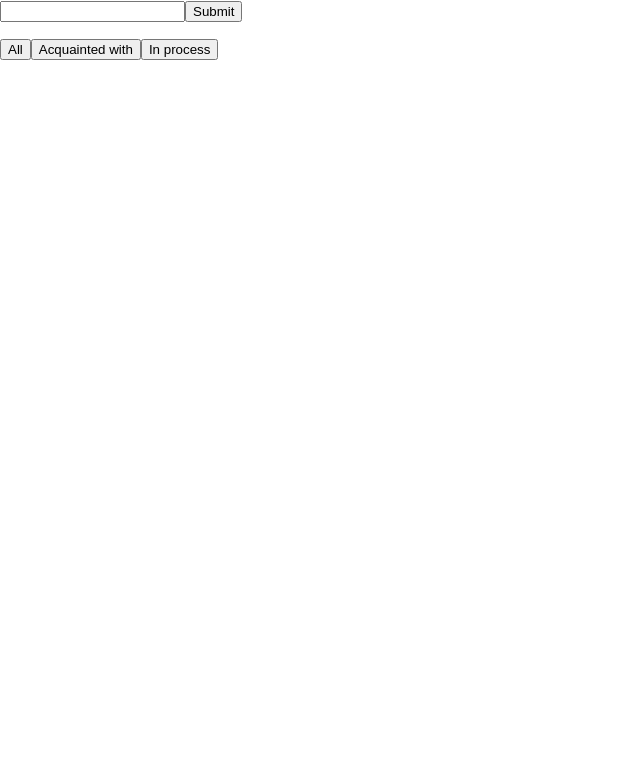
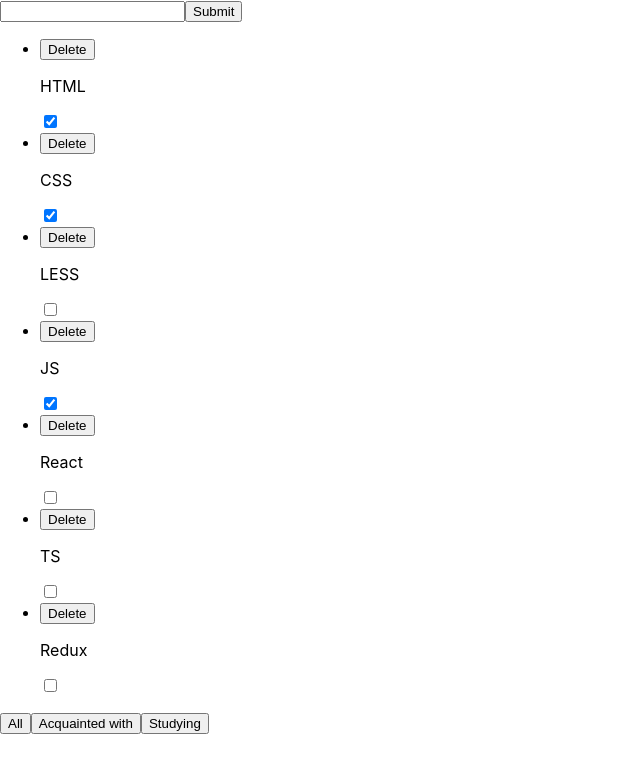
Before and after one commit to oxst45/todo-lists-react-redux, a React (Create React App) app: page / in a window 1280 px wide. Shown: the top 772 px of the page, without its empty margins (0-640 px from the left). Built offline with nearby package versions, Linux system fonts and the light colour scheme.

Commit message:
ToDo list in process

```diff
--- a/src/6-todolist/App6.tsx
+++ b/src/6-todolist/App6.tsx
@@ -18,7 +18,22 @@
 ]
 
 export function App6() {
-    const technologiesList: any = technologiesArray.map((tech) => {
+    let filteredTechnologiesArray: TechnologiesArrayType = technologiesArray;
+    const filterTechnology = (filter: 'All' | 'Acquainted' | 'Studying') => {
+        if (filter === 'All') {
+            filteredTechnologiesArray = technologiesArray;
+        }
+        if (filter === 'Studying') {
+            filteredTechnologiesArray = technologiesArray.filter((tech) => !tech.isDone);
+        }
+        if (filter === 'Acquainted') {
+            filteredTechnologiesArray = technologiesArray.filter((tech) => tech.isDone);
+        }
+
+    }
+
+
+    const technologiesList = filteredTechnologiesArray.map((tech) => {
         return (
             <li>
             <button>Delete</button>
@@ -27,9 +42,14 @@
             </li>
         )
     });
+
+
     return (
         <div>
-            <ToDo/>
+            <ToDo
+                technologiesList={technologiesList}
+                filterTechnology={filterTechnology}
+            />
         </div>
     );
 }
--- a/src/6-todolist/components/ToDo.tsx
+++ b/src/6-todolist/components/ToDo.tsx
@@ -2,6 +2,16 @@
 
 
 export function ToDo(props: any) {
+    const OnClickAllHandler  = () => {
+        props.filterTechnology('All');
+    }
+    const OnClickAcquaintedHandler = () => {
+        console.log('Acquainted')
+        props.filterTechnology('Acquainted');
+    }
+    const OnClickStudyingHandler = () => {
+        props.filterTechnology('Studying');
+    }
     return (
         <div>
             <div>
@@ -13,9 +23,9 @@
                 {props.technologiesList}
                 </ul>
             </div>
-            <button>All</button>
-            <button>Acquainted with</button>
-            <button>In process</button>
+            <button onClick={OnClickAllHandler}>All</button>
+            <button onClick={OnClickAcquaintedHandler}>Acquainted with</button>
+            <button onClick={OnClickStudyingHandler}>Studying</button>
         </div>
     );
 }
```
